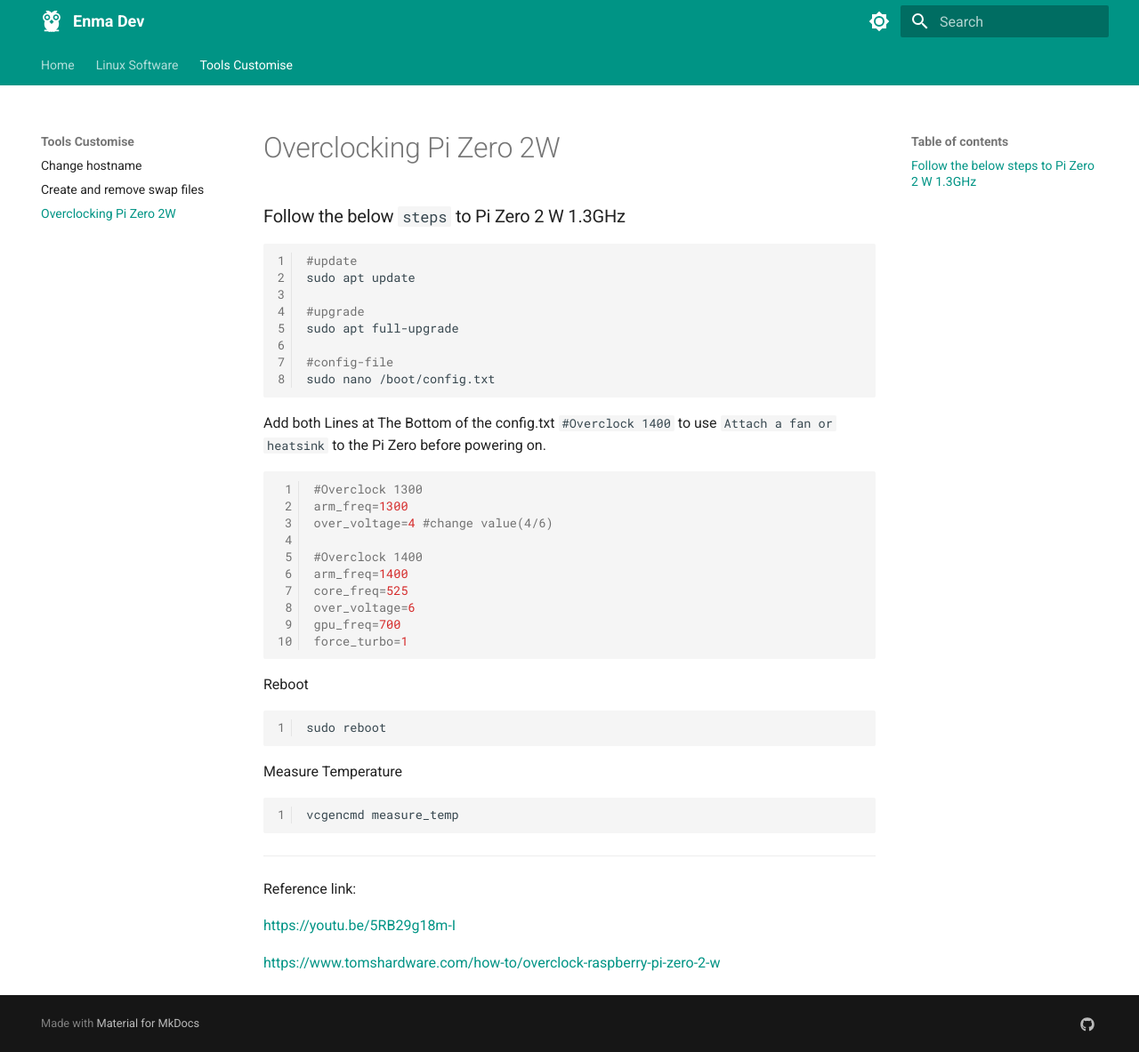
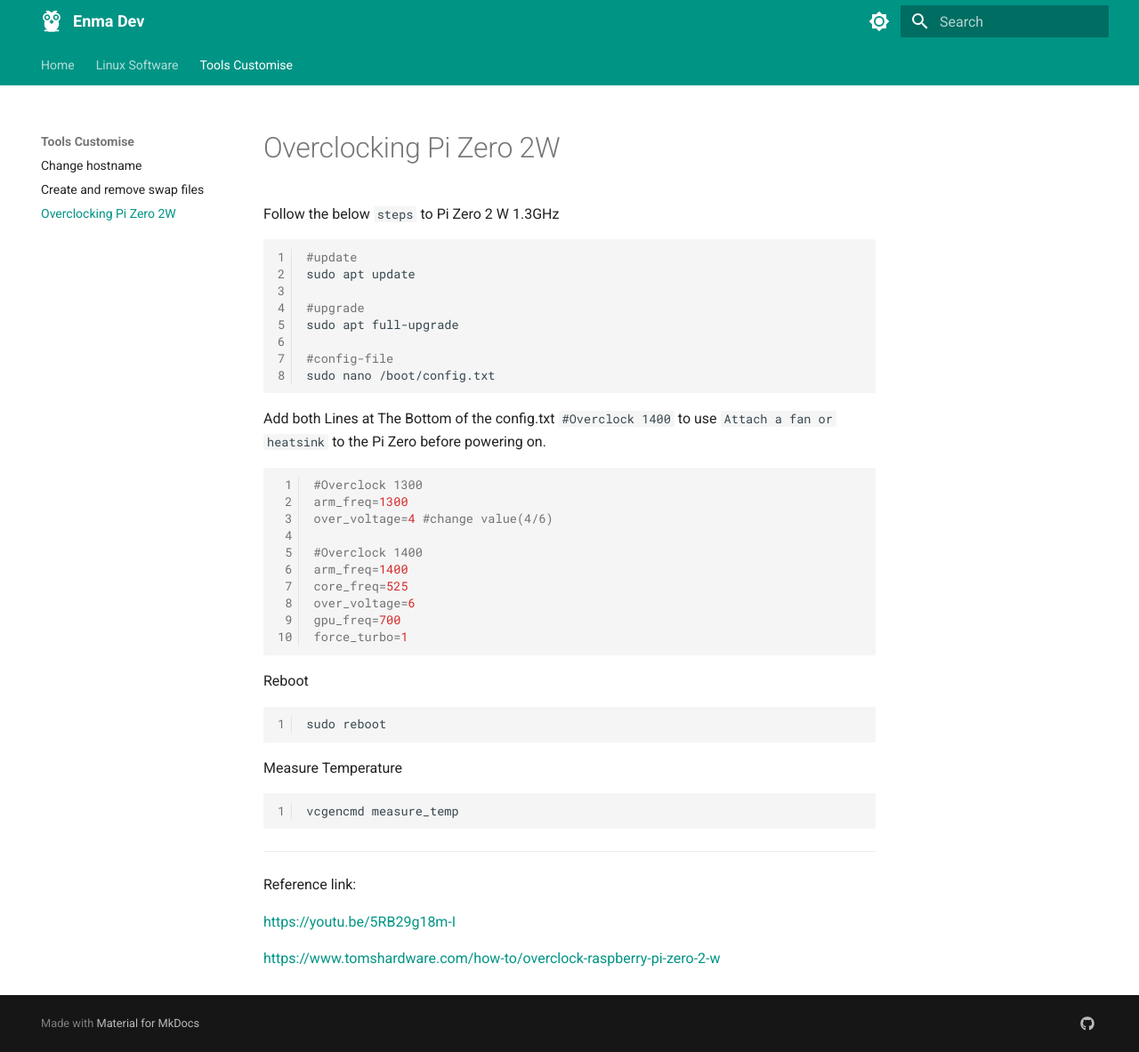
Before and after one commit to prashantdwivedi/enma, an MkDocs documentation site: the page built from docs/tools-customise/overclocking-pi-zero-2w.md, in a window 1280 px wide and 1183 px high. Shown: the whole window at 89% size. Built offline with MkDocs 1.6.1 and Material for MkDocs 9.7.7, drawn with Linux system fonts in a browser that asks for light colours.

Commit message:
update-text

````diff
--- a/docs/tools-customise/overclocking-pi-zero-2w.md
+++ b/docs/tools-customise/overclocking-pi-zero-2w.md
@@ -1,4 +1,4 @@
-### Follow the below `steps` to Pi Zero 2 W 1.3GHz
+Follow the below `steps` to Pi Zero 2 W 1.3GHz
 
 ```bash
 #update
````
